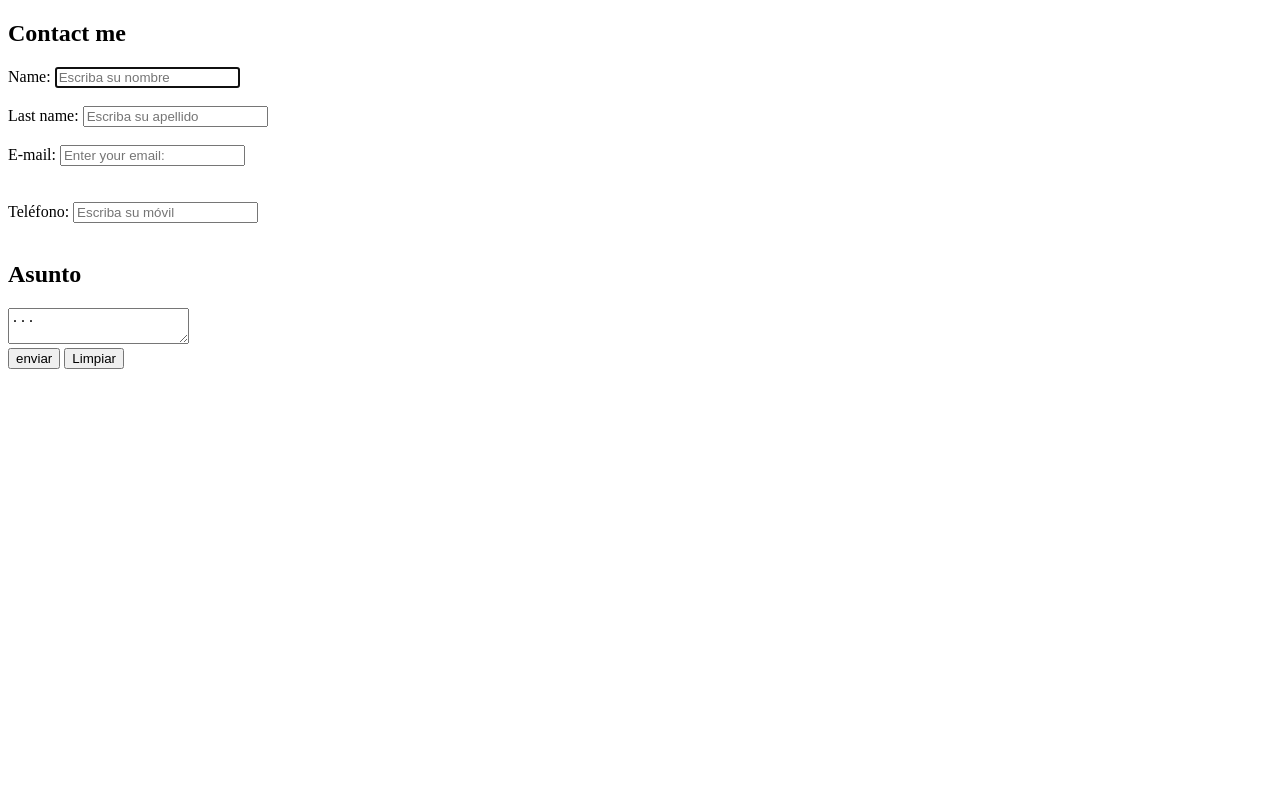
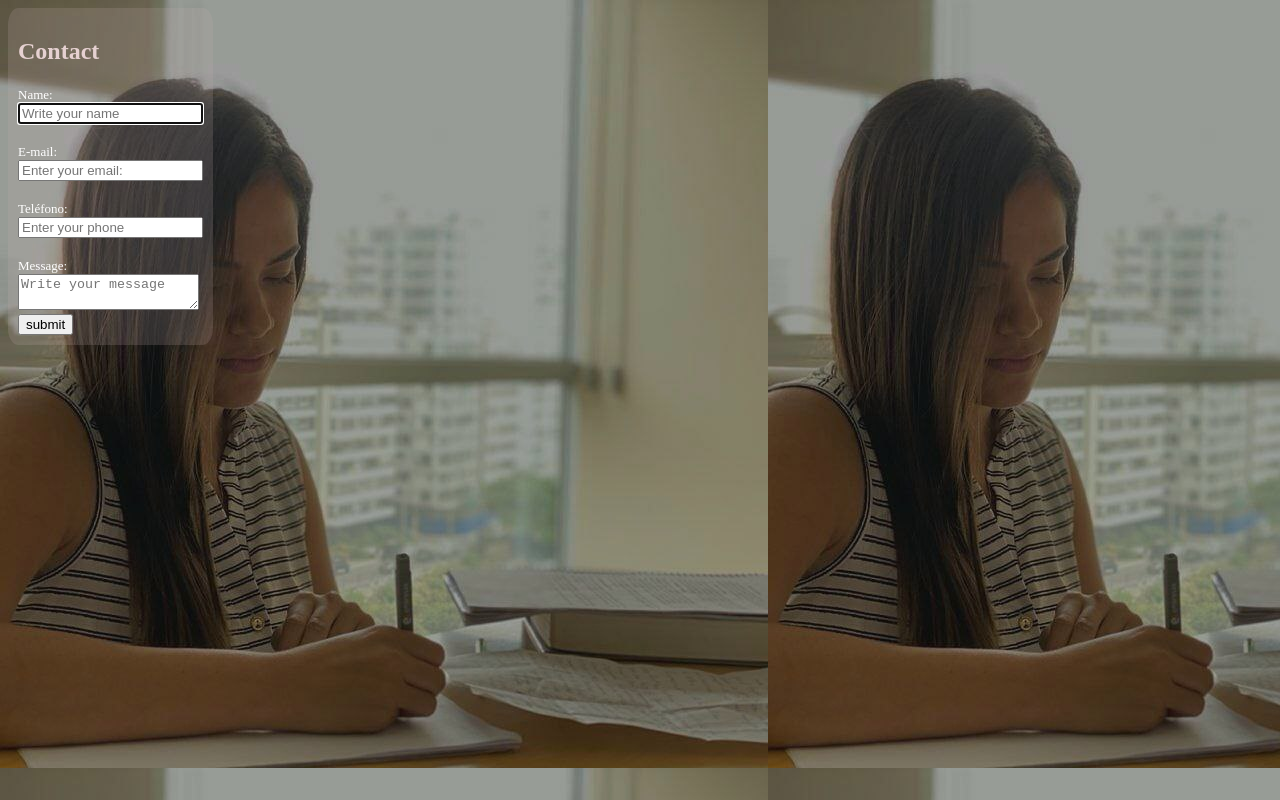
Before and after one commit to GabrielaSpace/GabrielaGarciaPortfolio, a plain HTML site: page pages/contact.html in a window 1280 px wide. Drawn offline with Linux system fonts and the light colour scheme.

Commit message:
styles form

```diff
--- a/pages/contact.html
+++ b/pages/contact.html
@@ -4,8 +4,8 @@
     <meta charset="UTF-8">
     <meta http-equiv="X-UA-Compatible" content="IE=edge">
     <meta name="viewport" content="width=device-width, initial-scale=1.0">
-    <link rel="stylesheet" type="text/css" href="">
-    <title>Abuelitos</title>
+    <link rel="stylesheet" type="text/css" href="/styles/styles.css" />
+    <title>Contact</title>
 </head>
 <body>
     <main>
@@ -13,29 +13,23 @@
 
     <form action="#" method="post">
 
-            <h2>Contact me</h2>
+            <h2>Contact</h2>
 
-            <label for="fname">Name:</label>
-            <input type ="text" id="fname" name="fname" placeholder="Escriba su nombre" autofocus autocomplete><br>
+            <label for="fname">Name:</label><br>
+            <input type ="text" id="fname" name="fname" placeholder="Write your name" autofocus autocomplete><br>
             <br>
 
-            <label for="lname">Last name:</label>
-            <input type="text" id="lname" name="lname" placeholder="Escriba su apellido" autofocus autocomplete><br>
-            <br>
-
-            <label for="email">E-mail:</label>
+            <label for="email">E-mail:</label><br>
             <input type="email" id="email" name="email" placeholder="Enter your email:">
             </label><br><br>
-            <br>
 
-            <label for="movil">Teléfono:</label>
-            <input name="movil" type="tel" placeholder="Escriba su móvil" autocomplete><br><br>
+            <label for="movil">Teléfono:</label><br>
+            <input name="movil" type="tel" placeholder="Enter your phone" autocomplete><br><br>
 
-            <h2>Asunto</h2>
-            <textarea name="descripcion" >...</textarea><br>
+            <label for="message">Message:</label><br>
+            <textarea name="message"  placeholder="Write your message"></textarea><br>
 
-            <input type="submit" value="enviar">
-            <input type="reset" value="Limpiar">
+            <input type="submit" value="submit">
 
 
     </form>
--- a/styles/styles.css
+++ b/styles/styles.css
@@ -1,9 +1,9 @@
 body{
-    /* background-image: url(/assets/gabriela4.jfif); */
-    background-color: #3C131F;
-    /* background-size: 600px 100vh; */
+    background-image: url(/assets/gabriela4.jfif);
+    background-size: auto;
     background-attachment:local;
-    background-repeat: no-repeat;
+    background-repeat:repeat;
+    display: flex;
 
 }
 #header{
@@ -169,8 +169,8 @@ nav #menu2> ul> li {
 
 }
 
-h2, h3{
-    color: #FFFFFF;
+h2, h3, h4{
+    color: #e6d1d1;
 }
 section #aboutme{
     grid-column: 2/4;
@@ -235,3 +235,17 @@ article #skills{
 /* CSS Resume */
 /* CSS Projects */
 /* CSS Contact me */
+
+
+
+label {
+    color: #FFFFFF;
+    text-align: center;
+    font-size: small;
+
+}
+form{
+    background-color: #c5aeae2f;
+    border-radius: 5%;
+    padding: 10px;
+}
```
